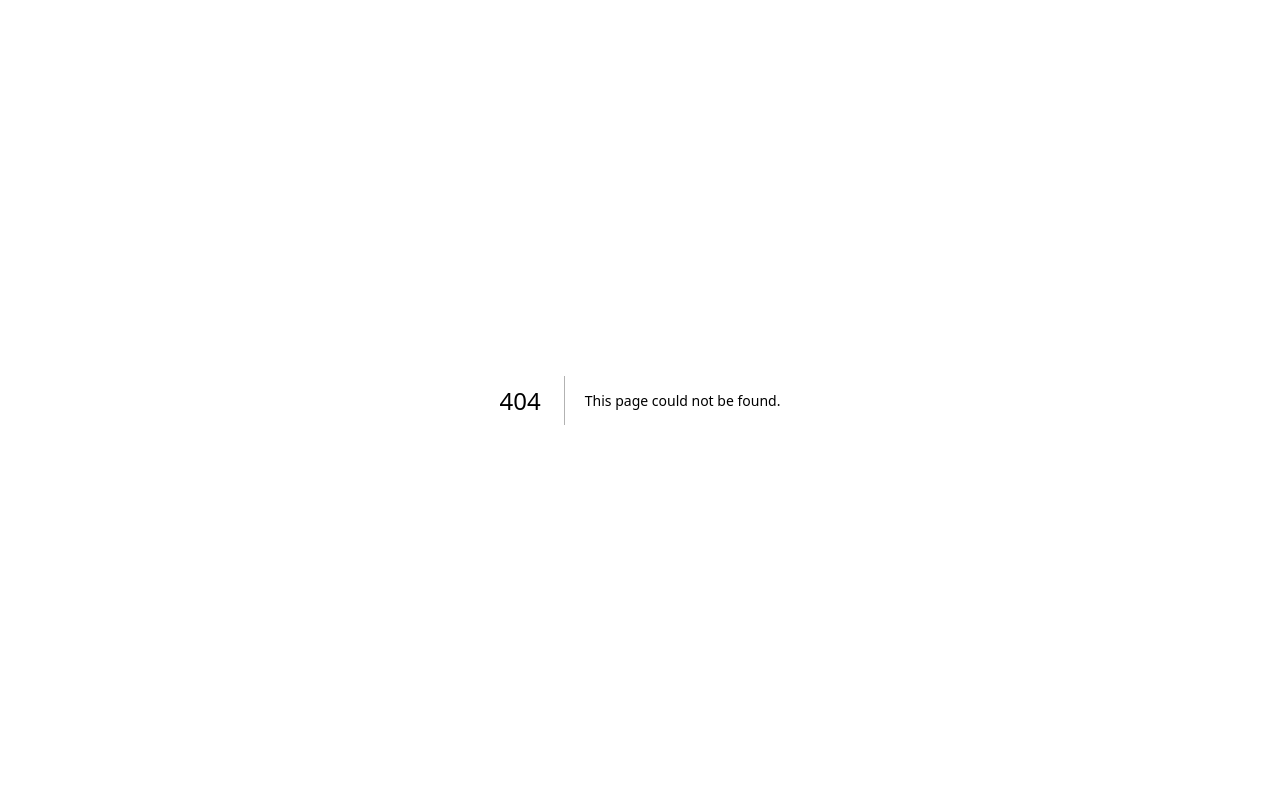
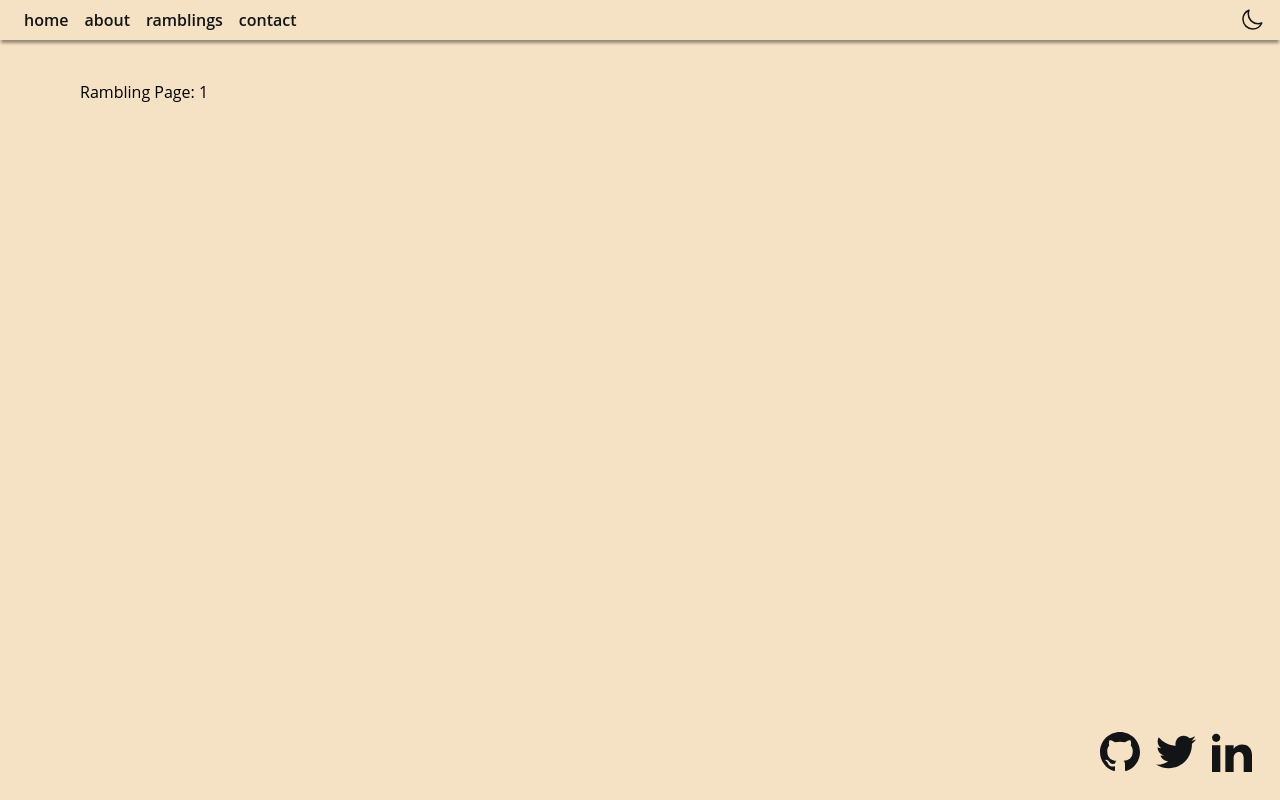
Before and after one commit to hooperben/hooperben, a Next.js app in the folder next-app/: page /ramblings/1 in a window 1280 px wide. Before the commit this address had no page. Built offline with nearby package versions, Linux system fonts and the light colour scheme.

Commit message:
feat: got ramblings id page done

```diff
--- a/next-app/pages/ramblings.tsx
+++ b/next-app/pages/ramblings.tsx
@@ -1,10 +1,15 @@
 import Layout from "../components/Layout";
+import Link from "next/link";
 
 const Ramblings = () => (
   <Layout title="ramblings | hooper.link">
     <div className="flex flex-col text-black dark:text-darkCream">
       ramblings
     </div>
+
+    <Link href="/ramblings/tester">
+      <div className="flex bg-lightCream dark:bg-lightBlack">Rambling 1</div>
+    </Link>
   </Layout>
 );
 
--- /dev/null
+++ b/next-app/pages/ramblings/[id].tsx
@@ -0,0 +1,24 @@
+import Layout from "../../components/Layout";
+
+export async function getServerSideProps(context) {
+  const { id } = context.params;
+
+  // Return the 'id' as a prop
+  return {
+    props: {
+      id,
+      // If you fetched data: data
+    },
+  };
+}
+const IndividualRamble = ({ id }) => {
+  return (
+    <Layout title={`${id} | hooper.link`}>
+      <div>
+        <h1>Rambling Page: {id}</h1>
+      </div>
+    </Layout>
+  );
+};
+
+export default IndividualRamble;
```
